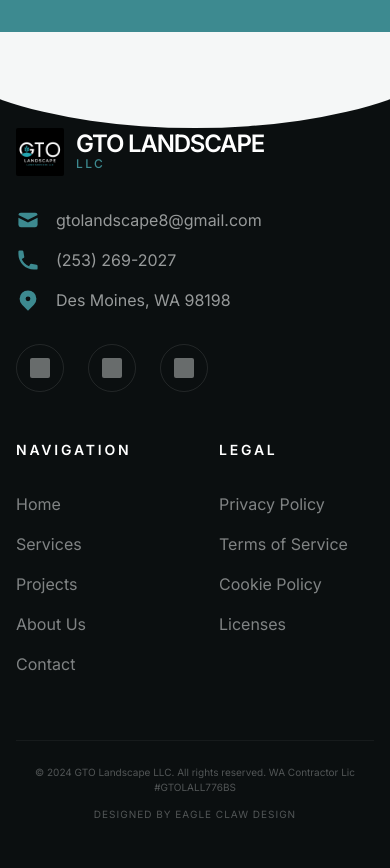
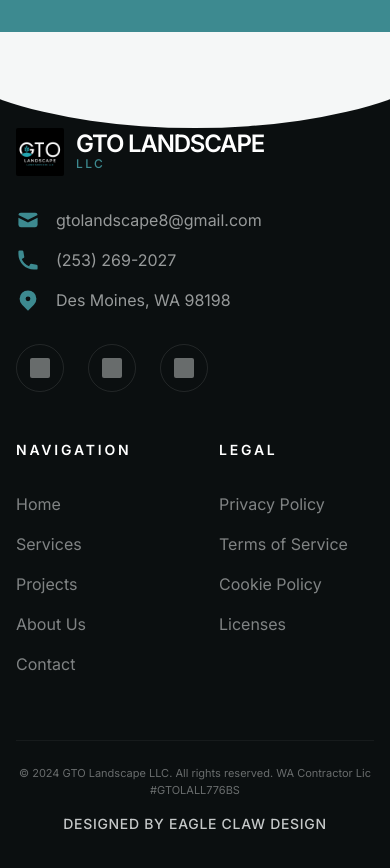
Before and after one commit to Julianthewebdesigner/GTO-Landscape, a React (Vite) app: page / in a window 390 px wide. Shown: the part 6840-7708 px from the top of the page. Built offline with nearby package versions, Linux system fonts and the light colour scheme.

Commit message:
Eagle claw visibility

```diff
--- a/components/Footer.tsx
+++ b/components/Footer.tsx
@@ -7,7 +7,7 @@ const Footer: React.FC = () => {
       {/* The Curved Shape Overlay */}
       <div className="absolute top-0 left-0 w-full h-24 sm:h-32 bg-offWhite" style={{ clipPath: 'ellipse(70% 100% at 50% 0%)' }}></div>
 
-      <div className="container mx-auto px-4 sm:px-6 md:px-12 relative z-10 pb-16 sm:pb-20">
+      <div className="container mx-auto px-4 sm:px-6 md:px-12 relative z-10 pb-32 sm:pb-20">
         <div className="grid grid-cols-1 lg:grid-cols-2 gap-12 sm:gap-16 lg:gap-20">
           <div>
             <div className="flex items-center space-x-3 mb-8 sm:mb-10">
@@ -66,10 +66,10 @@ const Footer: React.FC = () => {
           </div>
         </div>
 
-        <div className="mt-16 sm:mt-24 pt-6 sm:pt-8 border-t border-white/5 flex flex-col md:flex-row items-center justify-between gap-3 sm:gap-4">
-          <p className="text-offWhite/30 text-[10px] sm:text-xs text-center md:text-left">© 2024 GTO Landscape LLC. All rights reserved. WA Contractor Lic #GTOLALL776BS</p>
-          <div className="flex space-x-6 sm:space-x-8 text-offWhite/30 text-[10px] sm:text-xs uppercase tracking-widest">
-            <a href="https://www.eagleclawagency.com" target="_blank" rel="noopener noreferrer" className="hover:text-primary transition-colors">
+        <div className="mt-16 sm:mt-24 pt-6 sm:pt-8 border-t border-white/5 flex flex-col md:flex-row items-center justify-between gap-4 sm:gap-4">
+          <p className="text-offWhite/40 text-[11px] sm:text-xs text-center md:text-left">© 2024 GTO Landscape LLC. All rights reserved. WA Contractor Lic #GTOLALL776BS</p>
+          <div className="flex space-x-6 sm:space-x-8">
+            <a href="https://www.eagleclawagency.com" target="_blank" rel="noopener noreferrer" className="text-offWhite/80 hover:text-primary transition-colors text-sm sm:text-base font-medium uppercase tracking-wider">
               Designed by Eagle Claw Design
             </a>
           </div>
```
